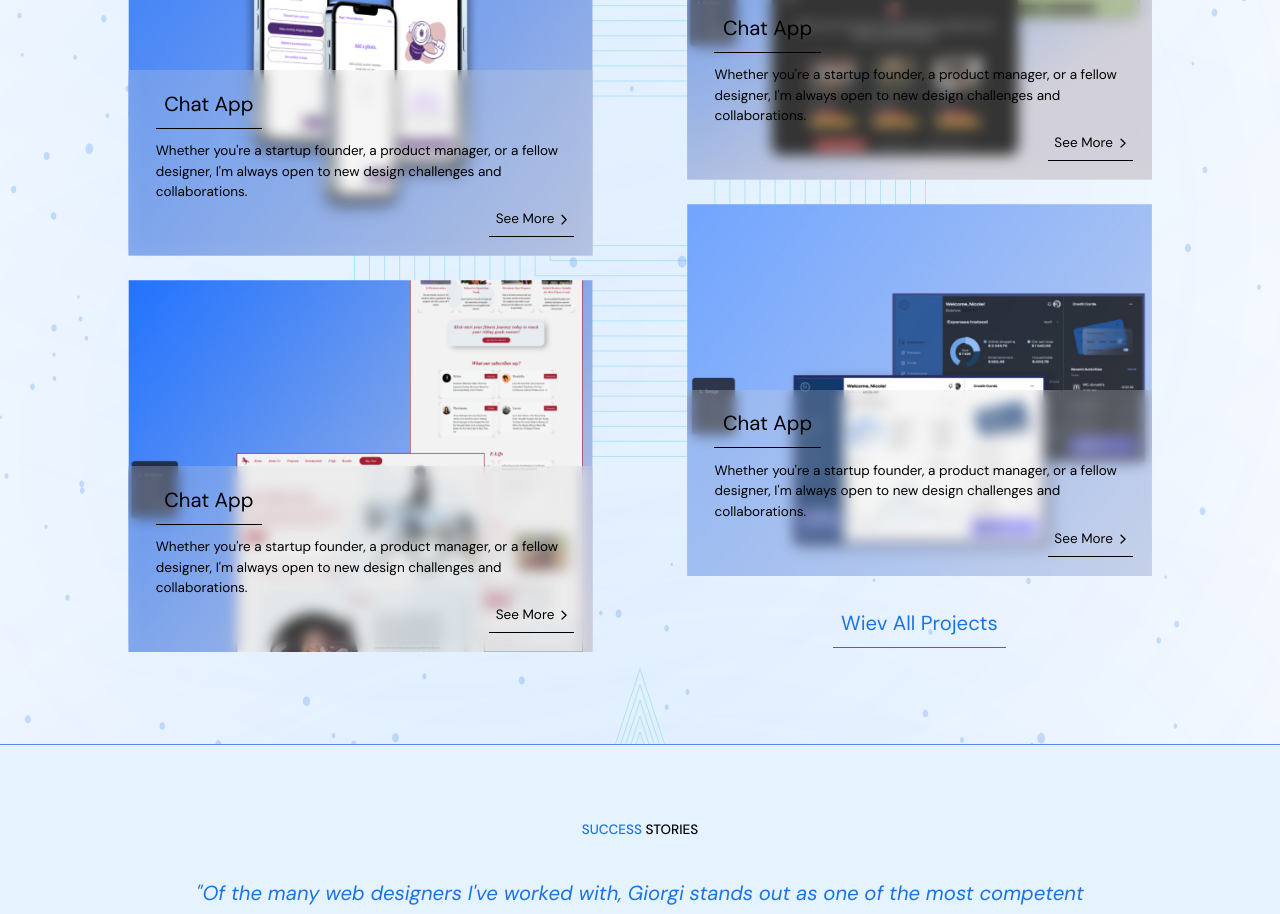
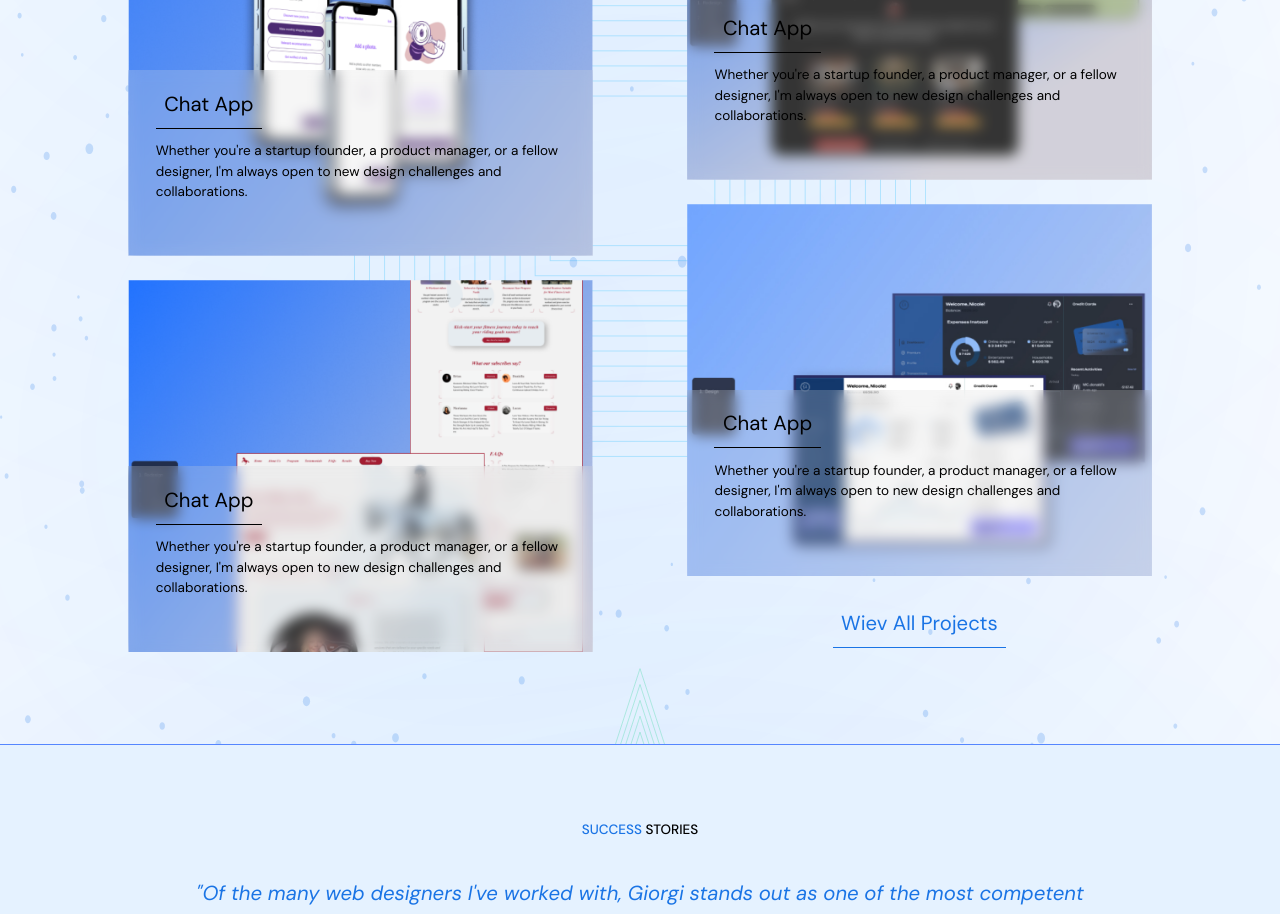
Before and after one commit to greatT1me/gio-s-portfolio, a Next.js app: page / in a window 1280 px wide. Shown: the part 2080-2994 px from the top of the page. Built offline with nearby package versions, Linux system fonts and the light colour scheme.

Commit message:
no see more in my projects

```diff
--- a/src/components/MyProjects.js
+++ b/src/components/MyProjects.js
@@ -27,14 +27,6 @@ export default function MyProjects(props) {
                 <div className={styles.my_projects_about_text}>
                   {project.text}
                 </div>
-                <div className={styles.my_projects_about_see_more}>
-                  See More{" "}
-                  <img
-                    src="/arrow_right.svg"
-                    alt="right arrow"
-                    className={styles.my_projects_about_see_more_arrow}
-                  />
-                </div>
               </div>
             </div>
           );
```
Also changed, not shown: public/arrow_right.svg (deleted).
